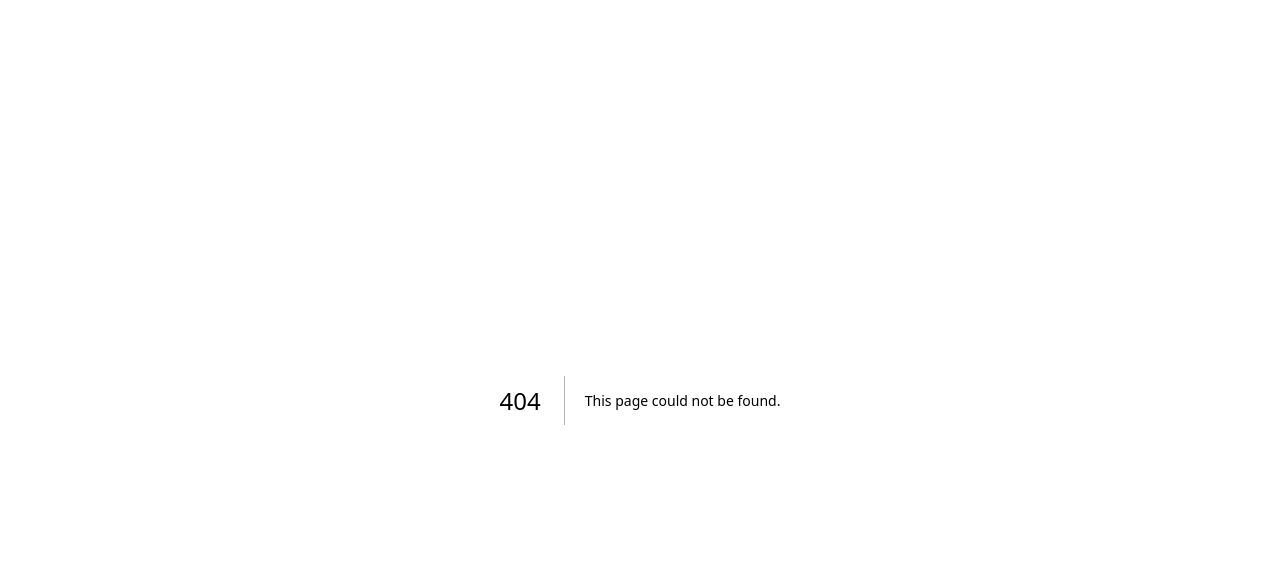
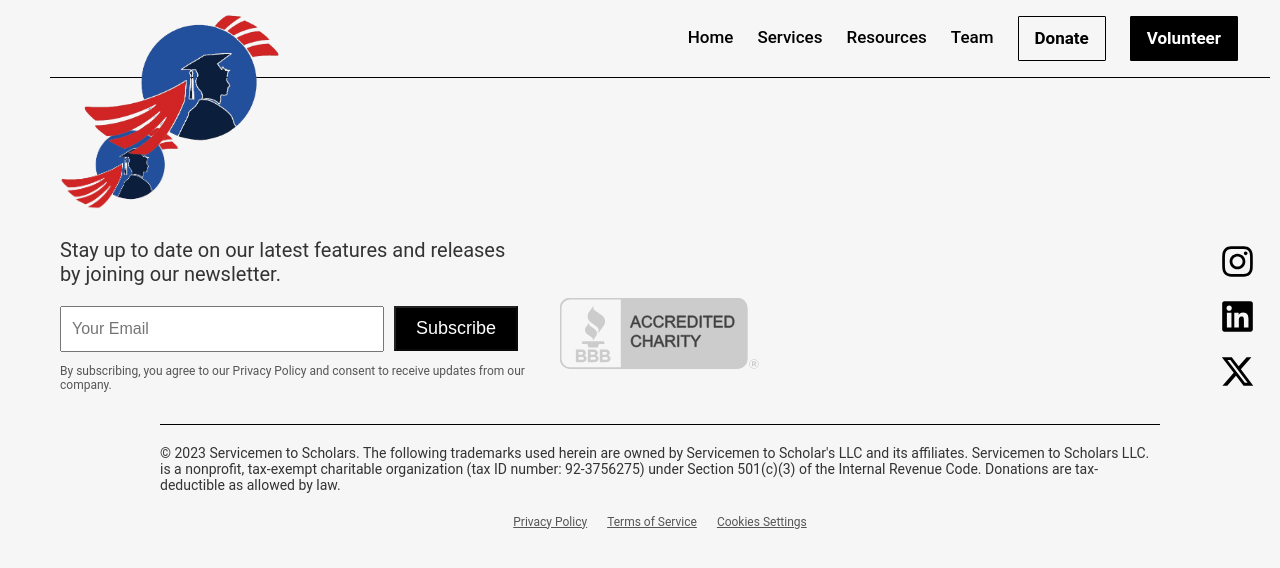
Before and after one commit to Chen-Steve/MENN-stack-dynamic-webapp, a Next.js app: page /team in a window 1280 px wide. Before the commit this address had no page. Shown: the top 568 px of the page. Built offline with nearby package versions, Linux system fonts and the light colour scheme.

Commit message:
added team page template + change background color

```diff
--- a/src/app/index.module.css
+++ b/src/app/index.module.css
@@ -1,5 +1,5 @@
 .main {
-    background-color: rgb(255, 255, 255);
+    background-color: rgb(246, 246, 246);
     display: flex;
     flex-direction: row;
     margin:0;
--- a/src/components/Features.tsx
+++ b/src/components/Features.tsx
@@ -6,7 +6,10 @@ const Features: React.FC = () => {
   return (
     <div className={styles.featuresContainer}>
         <div className={styles.imageArea}>
-            <Image src="/veteran_education.png" alt="Statistic: Number of veterans in the United States in 2021, by educational attainment | Statista"/>
+            <Image src="/veteran_education.png" alt="Statistic: Number of veterans in the United States in 2021, by educational attainment | Statista"
+            width={1000}
+            height={770}
+            />
         </div>
     <div className={styles.textArea}>
       <div className={styles.featureBlock}>
--- a/src/components/NavBar.tsx
+++ b/src/components/NavBar.tsx
@@ -1,14 +1,17 @@
 import React from 'react';
 import styles from '../styles/NavBar.module.css';
+import Link from 'next/link';
+
 
 const Navbar: React.FC = () => {
     return (
         <div className={styles.navbar}>
             <div className={styles.logo}></div>
             <div className={styles.navbarItems}>
+                <Link href="/" className={styles.navbarItem}>Home</Link>
                 <a href="#services" className={styles.navbarItem}>Services</a>
                 <a href="#resources" className={styles.navbarItem}>Resources</a>
-                <a href="#team" className={styles.navbarItem}>Team</a>
+                <Link href="/team" className={styles.navbarItem}>Team</Link>
                 <a href="https://donate.stripe.com/aEU7sRd6j3lE59u3cc" className={`${styles.navbarItem} ${styles.donate}`} target="_blank" rel="noopener noreferrer">Donate</a>
                 <a href="#volunteer" className={`${styles.navbarItem} ${styles.volunteer}`}>Volunteer</a>
             </div>
--- /dev/null
+++ b/src/pages/team.tsx
@@ -0,0 +1,21 @@
+import React from "react";
+
+import "../app/globals.css";
+import styles from "../app/index.module.css";
+
+import NavBar from "../components/NavBar";
+import Footer from "../components/Footer";
+
+const Team: React.FC = () => {
+    return (
+      <main className={styles.main}>
+        <div>
+          <NavBar />
+
+          <Footer />
+        </div>
+      </main>
+  );
+}
+
+export default Team;
--- a/src/styles/Footer.module.css
+++ b/src/styles/Footer.module.css
@@ -1,5 +1,5 @@
 .footer {
-  background-color: #ffffff;
+  background-color: rgb(246, 246, 246);
   padding: 40px 60px;
   text-align: center;
 }
--- a/src/styles/Header.module.css
+++ b/src/styles/Header.module.css
@@ -3,7 +3,7 @@
 }
 
 .header {
-    background-color: white;
+    background-color: rgb(246, 246, 246);
     display: flex;
     flex-direction: column;
     align-items: center;
--- a/src/styles/NavBar.module.css
+++ b/src/styles/NavBar.module.css
@@ -3,7 +3,7 @@
   display: flex;
   justify-content: space-between;
   align-items: center;
-  background-color: white;
+  background-color: rgb(246, 246, 246);
   padding: 1rem 2rem;
   border-bottom: 1px solid #000000; /* Increased border size for a more pronounced look */
   margin-left: 50px;
```
